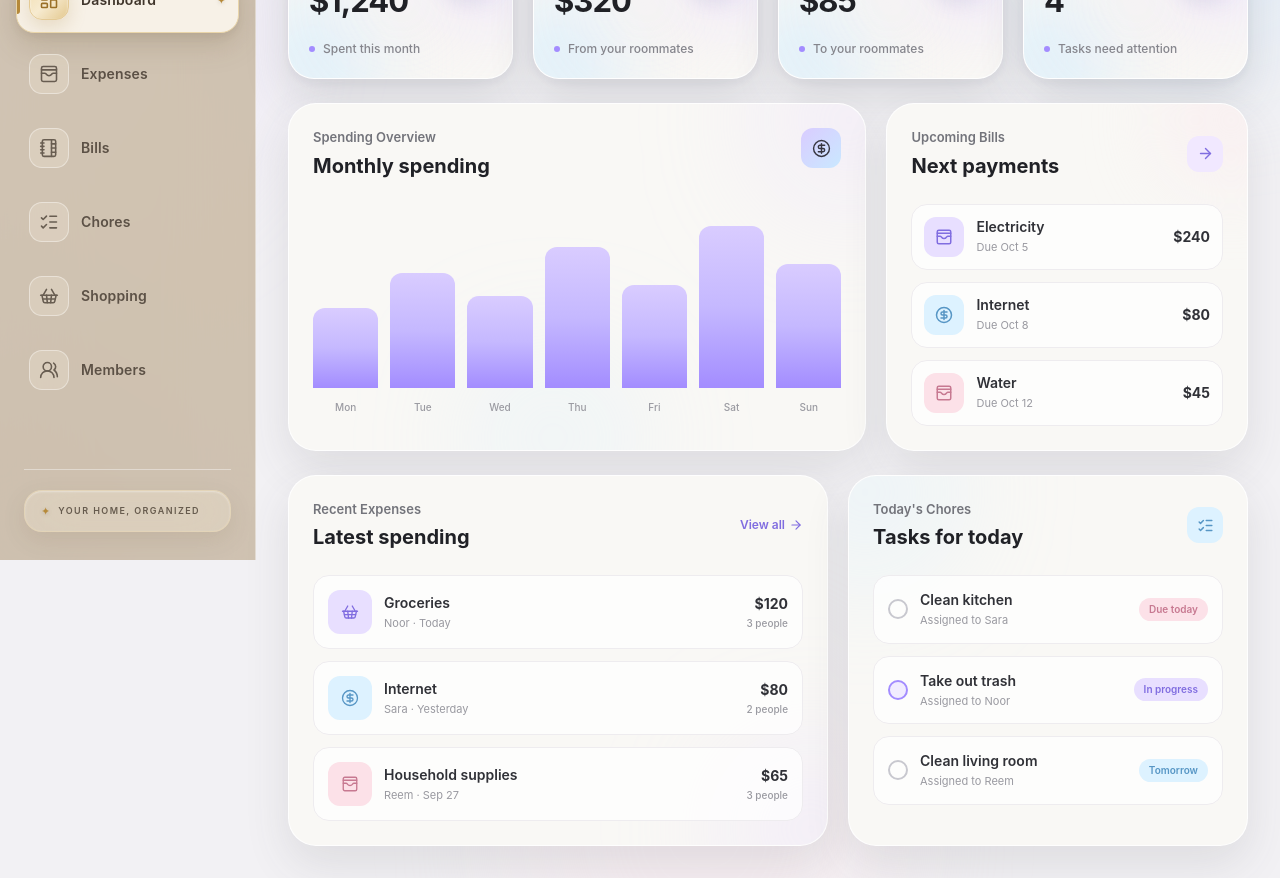
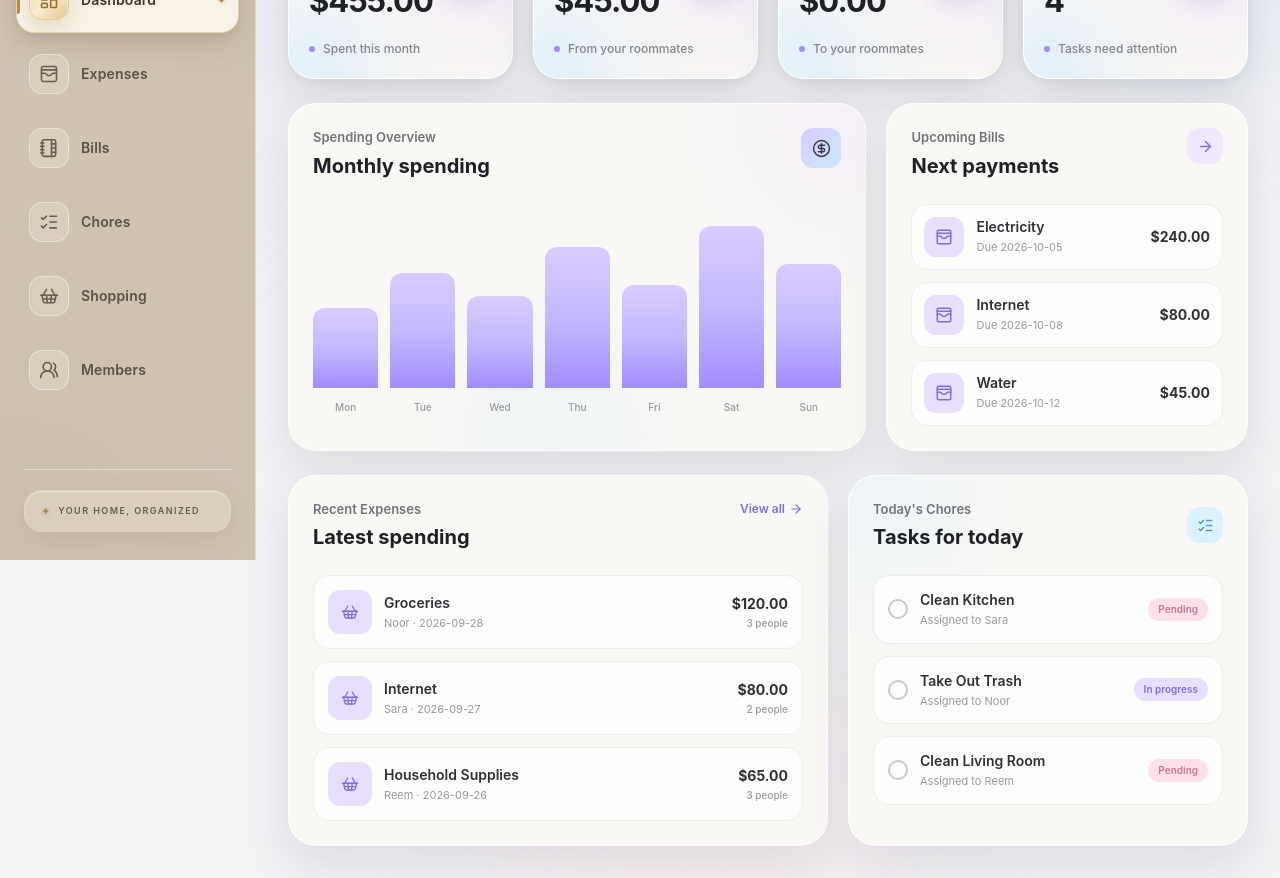
Before and after one commit to noorkamleh/roomie, a React (Vite) app: page /dashboard in a window 1280 px wide. Shown: the part 240-1118 px from the top of the page. Built offline with nearby package versions, Linux system fonts and the light colour scheme.

Commit message:
feat: connect dashboard to application data

```diff
--- a/src/data/mockData.ts
+++ b/src/data/mockData.ts
@@ -68,7 +68,7 @@
   {
     id: "5",
     title: "Cleaning Supplies",
-    amount: 45,
+    amount:100,
     paidBy: "Sara",
     participants: ["Noor", "Sara", "Reem"],
     category: "Household",
--- a/src/pages/Dashboard.tsx
+++ b/src/pages/Dashboard.tsx
@@ -1,12 +1,49 @@
-import { WalletCards, ArrowDownLeft, ArrowUpRight, ListChecks, CalendarDays, ArrowRight, CircleDollarSign, ShoppingBasket, } from "lucide-react"
-import SummaryCard from "../components/SummaryCard"
-function Dashboard() { return ( <div className="space-y-6">
+import {
+  WalletCards,
+  ArrowDownLeft,
+  ArrowUpRight,
+  ListChecks,
+  CalendarDays,
+  ArrowRight,
+  CircleDollarSign,
+  ShoppingBasket,
+} from "lucide-react";
+
+import SummaryCard from "../components/SummaryCard";
+import { expenses, bills, chores } from "../data/mockData";
+
+import {
+  calculateTotalExpenses,
+  calculatePendingChores,
+  calculateYouAreOwed,
+  calculateYouOwe,
+} from "../utils/calculations";
+
+function Dashboard() {
+  const currentUser = "Noor";
+
+  const totalExpenses = calculateTotalExpenses(expenses);
+
+  const pendingChores = calculatePendingChores(chores);
+
+  const youAreOwed = calculateYouAreOwed(
+    expenses,
+    currentUser
+  );
+
+  const youOwe = calculateYouOwe(
+    expenses,
+    currentUser
+  );
+
+  return (
+    <div className="space-y-6">
+
       {/* ================= HEADER ================= */}
 
       <div className="flex items-end justify-between">
 
         <div>
-
           <p className="text-[12px] font-semibold uppercase tracking-[0.16em] text-[#85858C]">
             Tuesday · September 29, 2026
           </p>
@@ -18,21 +55,20 @@
           <p className="mt-2 text-[14px] font-medium text-[#73747B]">
             Here's what's happening at home today.
           </p>
-
         </div>
-
 
         {/* Date button */}
 
-    <button className="hidden items-center gap-2 rounded-2xl border border-white/90 bg-[#F9F8F5] px-4 py-3 text-sm font-semibold text-[#55565E] shadow-[0_8px_24px_rgba(70,72,85,0.08)] transition-all duration-300 hover:-translate-y-0.5 hover:shadow-[0_12px_28px_rgba(70,72,85,0.12)] md:flex">
-
+        <button
+          type="button"
+          className="hidden items-center gap-2 rounded-2xl border border-white/90 bg-[#F9F8F5] px-4 py-3 text-sm font-semibold text-[#55565E] shadow-[0_8px_24px_rgba(70,72,85,0.08)] transition-all duration-300 hover:-translate-y-0.5 hover:shadow-[0_12px_28px_rgba(70,72,85,0.12)] md:flex"
+        >
           <CalendarDays
             size={17}
             strokeWidth={1.8}
           />
 
           September 2026
-
         </button>
 
       </div>
@@ -44,28 +80,28 @@
 
         <SummaryCard
           title="Total Expenses"
-      value="$1,240"
+          value={`$${totalExpenses.toFixed(2)}`}
           description="Spent this month"
           icon={WalletCards}
         />
 
         <SummaryCard
           title="You are owed"
-      value="$320"
+          value={`$${youAreOwed.toFixed(2)}`}
           description="From your roommates"
           icon={ArrowDownLeft}
         />
 
         <SummaryCard
           title="You owe"
-      value="$85"
+          value={`$${youOwe.toFixed(2)}`}
           description="To your roommates"
           icon={ArrowUpRight}
         />
 
         <SummaryCard
           title="Pending Tasks"
-      value="4"
+          value={String(pendingChores)}
           description="Tasks need attention"
           icon={ListChecks}
         />
@@ -76,7 +112,6 @@
       {/* ================= MAIN DASHBOARD GRID ================= */}
 
       <div className="grid gap-5 xl:grid-cols-[1.6fr_1fr]">
-
 
         {/* ================= SPENDING OVERVIEW ================= */}
 
@@ -94,7 +129,6 @@
           <div className="relative flex items-start justify-between">
 
             <div>
-
               <p className="text-[13px] font-semibold text-[#73747B]">
                 Spending Overview
               </p>
@@ -102,18 +136,14 @@
               <h2 className="mt-1 text-xl font-bold text-[#202126]">
                 Monthly spending
               </h2>
-
             </div>
 
-
             <div className="flex h-10 w-10 items-center justify-center rounded-xl bg-gradient-to-br from-[#D9CCFF] to-[#C9E8FF]">
-
               <CircleDollarSign
                 size={19}
                 className="text-[#373641]"
                 strokeWidth={1.8}
               />
-
             </div>
 
           </div>
@@ -134,6 +164,7 @@
                 92,
                 70,
               ].map((height, index) => (
+
                 <div
                   key={index}
                   className="group flex h-full flex-1 items-end"
@@ -145,6 +176,7 @@
                   />
 
                 </div>
+
               ))}
 
             </div>
@@ -162,12 +194,15 @@
                 "Fri",
                 "Sat",
                 "Sun",
-          ].map((day) => (<span
+              ].map((day) => (
+
+                <span
                   key={day}
                   className="flex-1 text-center text-[10px] font-medium text-[#9A9AA1]"
                 >
                   {day}
                 </span>
+
               ))}
 
             </div>
@@ -181,15 +216,9 @@
 
         <section className="relative overflow-hidden rounded-[28px] border border-white/90 bg-[#F9F8F5] p-6 shadow-[0_18px_45px_rgba(70,72,85,0.12)]">
 
-      <div className="pointer-events-none absolute -right-12 -top-12 h-32 w-32 rounded-full bg-[#F9E8ED]/55 blur-2xl" />
-
-
-      {/* Header */}
-
-      <div className="relative flex items-center justify-between">
+          <div className="relative flex items-start justify-between">
 
             <div>
-
               <p className="text-[13px] font-semibold text-[#73747B]">
                 Upcoming Bills
               </p>
@@ -197,16 +226,13 @@
               <h2 className="mt-1 text-xl font-bold text-[#202126]">
                 Next payments
               </h2>
-
             </div>
 
-
-        <button className="flex h-9 w-9 items-center justify-center rounded-xl bg-[#F1E8FF] text-[#806DE0] transition-all duration-300 hover:scale-105">
-
-          <ArrowRight
-            size={17}
-          />
-
+            <button
+              type="button"
+              className="flex h-9 w-9 items-center justify-center rounded-xl bg-[#F1E8FF] text-[#806DE0] transition-all duration-300 hover:scale-105"
+            >
+              <ArrowRight size={17} />
             </button>
 
           </div>
@@ -216,9 +242,17 @@
 
           <div className="relative mt-6 space-y-3">
 
-        {/* Electricity */}
+            {bills
+              .filter((bill) => bill.status === "pending")
+              .slice(0, 3)
+              .map((bill) => (
 
-        <div className="flex items-center justify-between rounded-2xl border border-[#EEECEF] bg-white/75 p-3 transition-all duration-300 hover:bg-white hover:shadow-sm">
+                <div
+                  key={bill.id}
+                  className="flex items-center justify-between rounded-2xl border border-[#EEECEF] bg-white/75 p-3 transition-all duration-300 hover:bg-white hover:shadow-sm"
+                >
+
+                  {/* Bill Info */}
 
                   <div className="flex items-center gap-3">
 
@@ -234,94 +268,27 @@
                     <div>
 
                       <p className="text-sm font-semibold text-[#303137]">
-                Electricity
+                        {bill.title}
                       </p>
 
                       <p className="mt-0.5 text-[11px] text-[#9999A0]">
-                Due Oct 5
+                        Due {bill.dueDate}
                       </p>
 
                     </div>
 
                   </div>
 
+
+                  {/* Bill Amount */}
+
                   <p className="text-sm font-bold text-[#303137]">
-            $240
+                    ${bill.amount.toFixed(2)}
                   </p>
 
                 </div>
 
-
-        {/* Internet */}
-
-        <div className="flex items-center justify-between rounded-2xl border border-[#EEECEF] bg-white/75 p-3 transition-all duration-300 hover:bg-white hover:shadow-sm">
-
-          <div className="flex items-center gap-3">
-
-            <div className="flex h-10 w-10 items-center justify-center rounded-xl bg-[#DDF2FF]">
-
-              <CircleDollarSign
-                size={18}
-                className="text-[#5796C5]"
-              />
-
-            </div>
-
-            <div>
-
-              <p className="text-sm font-semibold text-[#303137]">
-                Internet
-              </p>
-
-              <p className="mt-0.5 text-[11px] text-[#9999A0]">
-                Due Oct 8
-              </p>
-
-            </div>
-
-          </div>
-
-          <p className="text-sm font-bold text-[#303137]">
-            $80
-          </p>
-
-        </div>
-
-
-        {/* Water */}
-
-        <div className="flex items-center justify-between rounded-2xl border border-[#EEECEF] bg-white/75 p-3 transition-all duration-300 hover:bg-white hover:shadow-sm">
-
-          <div className="flex items-center gap-3">
-
-            <div className="flex h-10 w-10 items-center justify-center rounded-xl bg-[#FCE1E8]">
-
-              <WalletCards
-                size={18}
-                className="text-[#C77991]"
-              />
-
-            </div>
-
-            <div>
-
-              <p className="text-sm font-semibold text-[#303137]">
-                Water
-              </p>
-
-              <p className="mt-0.5 text-[11px] text-[#9999A0]">
-                Due Oct 12
-              </p>
-
-            </div>
-
-          </div>
-
-          <p className="text-sm font-bold text-[#303137]">
-            $45
-          </p>
-
-        </div>
+              ))}
 
           </div>
 
@@ -330,20 +297,19 @@
       </div>
 
 
-
       {/* ================= BOTTOM SECTION ================= */}
 
       <div className="grid gap-5 xl:grid-cols-[1.35fr_1fr]">
+
 
         {/* ================= RECENT EXPENSES ================= */}
 
         <section className="relative overflow-hidden rounded-[28px] border border-white/90 bg-[#F9F8F5] p-6 shadow-[0_18px_45px_rgba(70,72,85,0.12)]">
 
-      <div className="pointer-events-none absolute -bottom-16 -right-16 h-40 w-40 rounded-full bg-[#E5D7FF]/40 blur-3xl" />
-
-      <div className="relative flex items-center justify-between">
+          <div className="flex items-start justify-between">
 
             <div>
+
               <p className="text-[13px] font-semibold text-[#73747B]">
                 Recent Expenses
               </p>
@@ -351,130 +317,79 @@
               <h2 className="mt-1 text-xl font-bold text-[#202126]">
                 Latest spending
               </h2>
+
             </div>
 
-        <button className="flex items-center gap-1 text-[12px] font-semibold text-[#806DE0] transition-all duration-300 hover:translate-x-1">
+            <button
+              type="button"
+              className="flex items-center gap-1 text-[12px] font-semibold text-[#806DE0] transition-all duration-300 hover:translate-x-1"
+            >
               View all
               <ArrowRight size={14} />
             </button>
 
           </div>
 
-      <div className="relative mt-6 space-y-3">
 
-        {/* Groceries */}
+          {/* Expenses */}
 
-        <div className="flex items-center justify-between rounded-2xl border border-[#EEECEF] bg-white/75 p-3.5 transition-all duration-300 hover:bg-white hover:shadow-sm">
+          <div className="mt-6 space-y-3">
+
+            {expenses
+              .slice(0, 3)
+              .map((expense) => (
+
+                <div
+                  key={expense.id}
+                  className="flex items-center justify-between rounded-2xl border border-[#EEECEF] bg-white/75 p-3.5 transition-all duration-300 hover:bg-white hover:shadow-sm"
+                >
+
+                  {/* Expense Info */}
 
                   <div className="flex items-center gap-3">
 
                     <div className="flex h-11 w-11 items-center justify-center rounded-xl bg-[#E8DFFF]">
+
                       <ShoppingBasket
                         size={18}
                         className="text-[#806DE0]"
                         strokeWidth={1.8}
                       />
+
                     </div>
 
                     <div>
+
                       <p className="text-sm font-semibold text-[#303137]">
-                Groceries
+                        {expense.title}
                       </p>
 
                       <p className="mt-0.5 text-[11px] text-[#9999A0]">
-                Noor · Today
+                        {expense.paidBy} · {expense.date}
                       </p>
+
                     </div>
 
                   </div>
 
+
+                  {/* Expense Amount */}
+
                   <div className="text-right">
+
                     <p className="text-sm font-bold text-[#303137]">
-              $120
+                      ${expense.amount.toFixed(2)}
                     </p>
 
                     <p className="mt-0.5 text-[10px] font-medium text-[#9A9AA1]">
-              3 people
+                      {expense.participants.length} people
                     </p>
+
                   </div>
 
                 </div>
 
-        {/* Internet */}
-
-        <div className="flex items-center justify-between rounded-2xl border border-[#EEECEF] bg-white/75 p-3.5 transition-all duration-300 hover:bg-white hover:shadow-sm">
-
-          <div className="flex items-center gap-3">
-
-            <div className="flex h-11 w-11 items-center justify-center rounded-xl bg-[#DDF2FF]">
-              <CircleDollarSign
-                size={18}
-                className="text-[#5796C5]"
-                strokeWidth={1.8}
-              />
-            </div>
-
-            <div>
-              <p className="text-sm font-semibold text-[#303137]">
-                Internet
-              </p>
-
-              <p className="mt-0.5 text-[11px] text-[#9999A0]">
-                Sara · Yesterday
-              </p>
-            </div>
-
-          </div>
-
-          <div className="text-right">
-            <p className="text-sm font-bold text-[#303137]">
-              $80
-            </p>
-
-            <p className="mt-0.5 text-[10px] font-medium text-[#9A9AA1]">
-              2 people
-            </p>
-          </div>
-
-        </div>
-
-        {/* Household supplies */}
-
-        <div className="flex items-center justify-between rounded-2xl border border-[#EEECEF] bg-white/75 p-3.5 transition-all duration-300 hover:bg-white hover:shadow-sm">
-
-          <div className="flex items-center gap-3">
-
-            <div className="flex h-11 w-11 items-center justify-center rounded-xl bg-[#FCE1E8]">
-              <WalletCards
-                size={18}
-                className="text-[#C77991]"
-                strokeWidth={1.8}
-              />
-            </div>
-
-            <div>
-              <p className="text-sm font-semibold text-[#303137]">
-                Household supplies
-              </p>
-
-              <p className="mt-0.5 text-[11px] text-[#9999A0]">
-                Reem · Sep 27
-              </p>
-            </div>
-
-          </div>
-
-          <div className="text-right">
-            <p className="text-sm font-bold text-[#303137]">
-              $65
-            </p>
-
-            <p className="mt-0.5 text-[10px] font-medium text-[#9A9AA1]">
-              3 people
-            </p>
-          </div>
-
-        </div>
+              ))}
 
           </div>
 
@@ -485,11 +400,17 @@
 
         <section className="relative overflow-hidden rounded-[28px] border border-white/90 bg-[#F9F8F5] p-6 shadow-[0_18px_45px_rgba(70,72,85,0.12)]">
 
+          {/* Background glow */}
+
           <div className="pointer-events-none absolute -left-16 -top-16 h-40 w-40 rounded-full bg-[#CDEBFF]/40 blur-3xl" />
+
+
+          {/* Header */}
 
           <div className="relative flex items-center justify-between">
 
             <div>
+
               <p className="text-[13px] font-semibold text-[#73747B]">
                 Today's Chores
               </p>
@@ -497,95 +418,77 @@
               <h2 className="mt-1 text-xl font-bold text-[#202126]">
                 Tasks for today
               </h2>
+
             </div>
 
+
             <div className="flex h-9 w-9 items-center justify-center rounded-xl bg-[#DDF2FF]">
+
               <ListChecks
                 size={17}
                 className="text-[#5796C5]"
               />
+
             </div>
 
           </div>
 
+
+          {/* Chores */}
+
           <div className="relative mt-6 space-y-3">
 
-        {/* Task 1 */}
+            {chores
+              .filter((chore) => chore.status !== "completed")
+              .slice(0, 3)
+              .map((chore) => (
 
-        <div className="group flex items-center gap-3 rounded-2xl border border-[#EEECEF] bg-white/75 p-3.5 transition-all duration-300 hover:bg-white hover:shadow-sm">
+                <div
+                  key={chore.id}
+                  className="group flex items-center gap-3 rounded-2xl border border-[#EEECEF] bg-white/75 p-3.5 transition-all duration-300 hover:bg-white hover:shadow-sm"
+                >
 
-          <button className="flex h-5 w-5 shrink-0 items-center justify-center rounded-full border-2 border-[#C8C8CF] transition-all duration-300 hover:border-[#A38CFF] hover:bg-[#F1ECFF]">
-          </button>
+                  {/* Checkbox */}
+
+                  <button
+                    type="button"
+                    aria-label={`Mark ${chore.title} as completed`}
+                    className="flex h-5 w-5 shrink-0 items-center justify-center rounded-full border-2 border-[#C8C8CF] transition-all duration-300 hover:border-[#A38CFF] hover:bg-[#F1ECFF]"
+                  />
+
+
+                  {/* Chore Info */}
 
                   <div className="min-w-0 flex-1">
 
                     <p className="truncate text-sm font-semibold text-[#303137]">
-              Clean kitchen
+                      {chore.title}
                     </p>
 
                     <p className="mt-0.5 text-[11px] text-[#9999A0]">
-              Assigned to Sara
+                      Assigned to {chore.assignedTo}
                     </p>
 
                   </div>
 
-          <span className="rounded-full bg-[#FCE1E8] px-2.5 py-1 text-[10px] font-semibold text-[#C77991]">
-            Due today
+
+                  {/* Status */}
+
+                  <span
+                    className={`rounded-full px-2.5 py-1 text-[10px] font-semibold ${
+                      chore.status === "in-progress"
+                        ? "bg-[#E8DFFF] text-[#806DE0]"
+                        : "bg-[#FCE1E8] text-[#C77991]"
+                    }`}
+                  >
+                    {chore.status === "in-progress"
+                      ? "In progress"
+                      : "Pending"}
                   </span>
 
                 </div>
 
-
-        {/* Task 2 */}
-
-        <div className="group flex items-center gap-3 rounded-2xl border border-[#EEECEF] bg-white/75 p-3.5 transition-all duration-300 hover:bg-white hover:shadow-sm">
-
-          <button className="flex h-5 w-5 shrink-0 items-center justify-center rounded-full border-2 border-[#A38CFF] bg-[#F1ECFF] transition-all duration-300 hover:scale-105">
-          </button>
-
-          <div className="min-w-0 flex-1">
-
-            <p className="truncate text-sm font-semibold text-[#303137]">
-              Take out trash
-            </p>
-
-            <p className="mt-0.5 text-[11px] text-[#9999A0]">
-              Assigned to Noor
-            </p>
-
-          </div>
-
-          <span className="rounded-full bg-[#E8DFFF] px-2.5 py-1 text-[10px] font-semibold text-[#806DE0]">
-            In progress
-          </span>
-
-        </div>
-
-
-        {/* Task 3 */}
-
-        <div className="group flex items-center gap-3 rounded-2xl border border-[#EEECEF] bg-white/75 p-3.5 transition-all duration-300 hover:bg-white hover:shadow-sm">
-
-          <button className="flex h-5 w-5 shrink-0 items-center justify-center rounded-full border-2 border-[#C8C8CF] transition-all duration-300 hover:border-[#A38CFF] hover:bg-[#F1ECFF]">
-          </button>
-
-          <div className="min-w-0 flex-1">
-
-            <p className="truncate text-sm font-semibold text-[#303137]">
-              Clean living room
-            </p>
-
-            <p className="mt-0.5 text-[11px] text-[#9999A0]">
-              Assigned to Reem
-            </p>
-
-          </div>
-
-          <span className="rounded-full bg-[#DDF2FF] px-2.5 py-1 text-[10px] font-semibold text-[#5796C5]">
-            Tomorrow
-          </span>
-
-        </div>
+              ))}
 
           </div>
 
@@ -594,5 +497,7 @@
       </div>
 
     </div>
-) }
-export default Dashboard
+  );
+}
+
+export default Dashboard;
```
Lines whose indentation alone changed are shown as unchanged.
